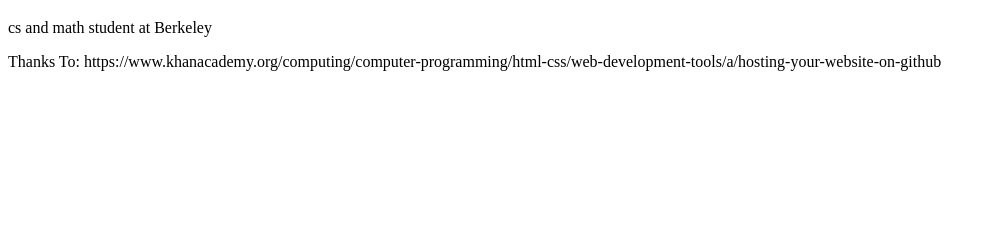
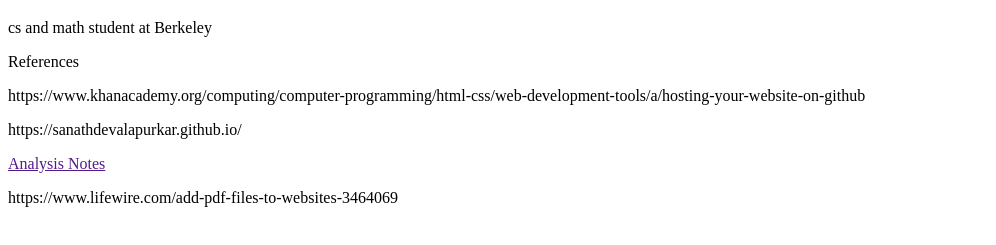
Before and after one commit to suryavengadesan/suryavengadesan.github.io, a plain HTML site: page index.html in a window 1280 px wide. Shown: the part 61-306 px from the top of the page, without its empty margins (0-996 px from the left). Drawn offline with Linux system fonts and the light colour scheme.

Commit message:
analysis note

```diff
--- a/index.html
+++ b/index.html
@@ -7,6 +7,10 @@
   <body>
     <h1>Surya Vengadesan</h1>
     <p>cs and math student at Berkeley</p>
-    <p>Thanks To: https://www.khanacademy.org/computing/computer-programming/html-css/web-development-tools/a/hosting-your-website-on-github </p>
+    <p>References</p>
+    <p>https://www.khanacademy.org/computing/computer-programming/html-css/web-development-tools/a/hosting-your-website-on-github </p>
+    <p>https://sanathdevalapurkar.github.io/</p>
+	<a href="">Analysis Notes</a>
+    <p>https://www.lifewire.com/add-pdf-files-to-websites-3464069</p>
   </body>
 </htmlt>
```
Also changed, not shown: 1 other file.
